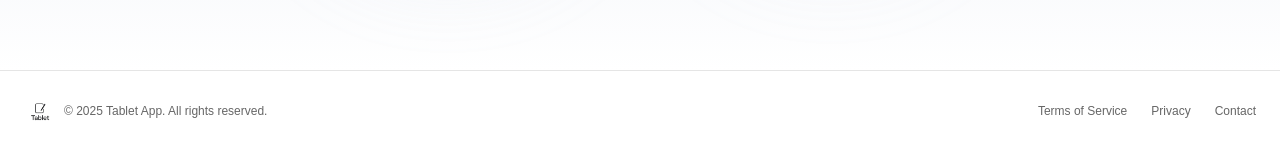
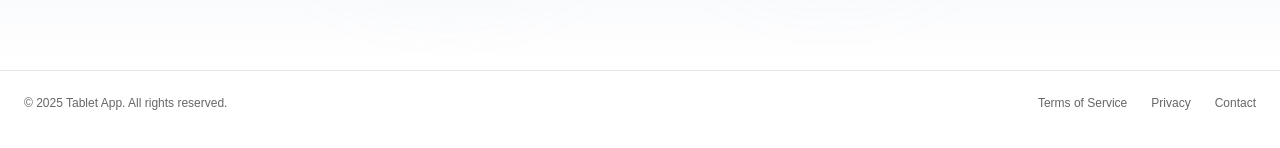
Before and after one commit to baisethomas/tablet-app-landingpage, a Next.js app: page / in a window 1280 px wide. Shown: the part 4120-4268 px from the top of the page. Built offline with nearby package versions, Linux system fonts and the light colour scheme; no server answers.

Commit message:
feat: remove footer logo for cleaner design
Keep copyright text and navigation links in footer.

Co-authored-by: baisethom <3735604+baisethomas@users.noreply.github.com>

```diff
--- a/app/page.tsx
+++ b/app/page.tsx
@@ -728,12 +728,9 @@ export default function LandingPage() {
           </div>
         </section>
       </main>
-      <footer className="flex flex-col gap-4 sm:flex-row py-6 w-full shrink-0 items-center px-4 md:px-6 border-t">
-        <div className="flex items-center">
-          <LogoLink variant="icon" className="mr-2" />
-          <p className="text-xs text-text-secondary">© {new Date().getFullYear()} Tablet App. All rights reserved.</p>
-        </div>
-        <nav className="sm:ml-auto flex gap-4 sm:gap-6">
+      <footer className="flex flex-col gap-4 sm:flex-row py-6 w-full shrink-0 items-center justify-between px-4 md:px-6 border-t">
+        <p className="text-xs text-text-secondary">© {new Date().getFullYear()} Tablet App. All rights reserved.</p>
+        <nav className="flex gap-4 sm:gap-6">
           <Link
             className="text-xs hover:underline underline-offset-4 text-text-secondary transition-all duration-200 hover:-translate-y-0.5"
             href="#"
```
